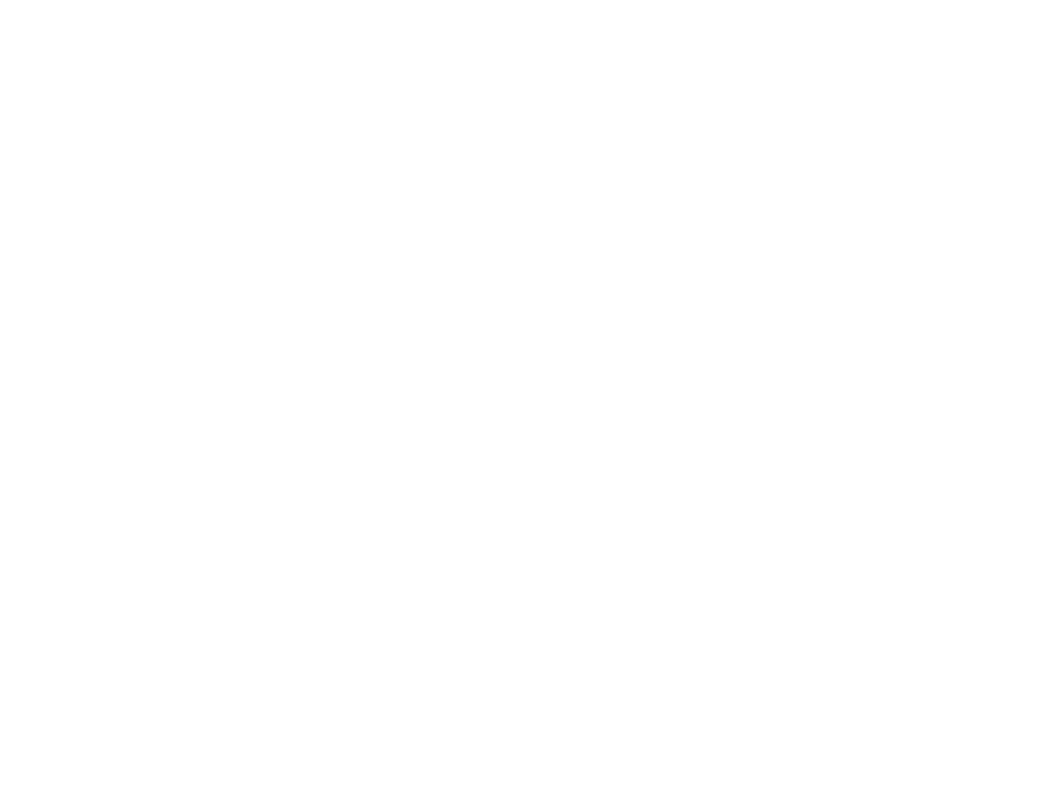
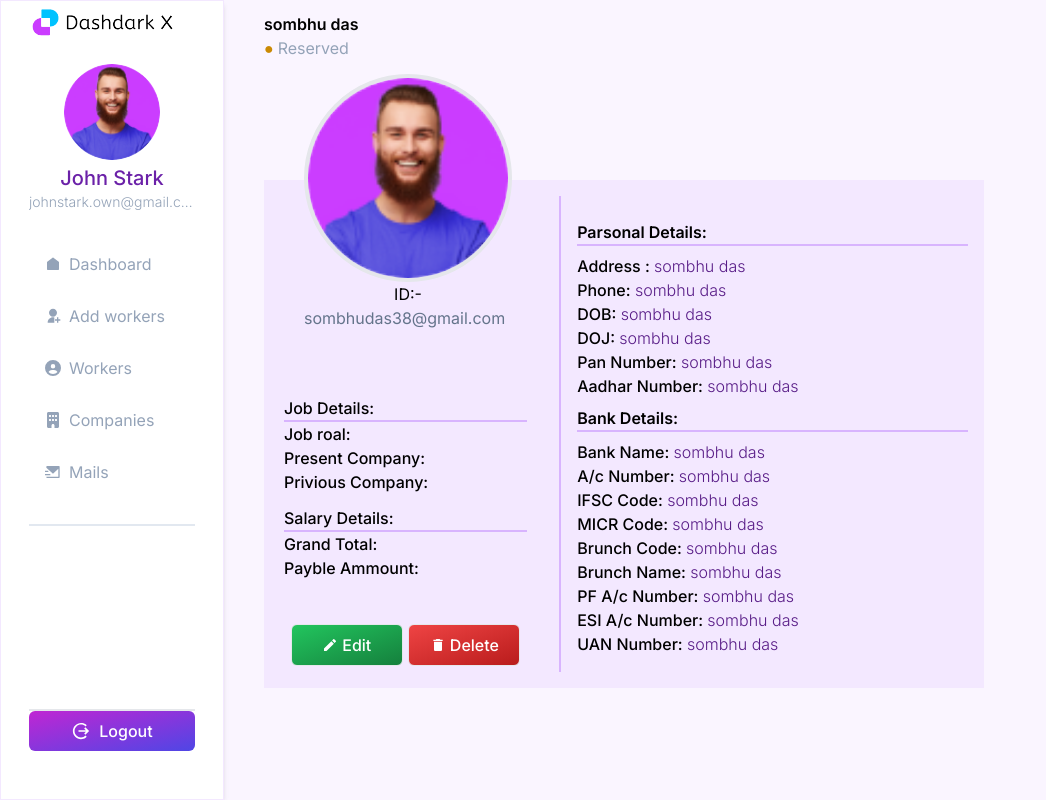
Before and after one commit to Sombhu2022/deteex-client, a React (Vite) app: page /workers/1 in a window 1280 px wide. Before the commit this address had no page. Shown: the whole page, without its empty margins (0-1046 px from the left). Built offline with nearby package versions, Linux system fonts and the light colour scheme; the HTML template or start-up script is replaced by a standard one.

Commit message:
profile page design

```diff
--- a/src/App.jsx
+++ b/src/App.jsx
@@ -7,6 +7,7 @@
 import AllCompanies from "./Pages/AllCompanies";
 import MailLists from "./Pages/MailLists";
 import Login from "./Pages/Login";
+import Profile from "./Components/profile/Profile";
 
 const App = () => {
     return (
@@ -16,6 +17,7 @@
                 <Route path="/" element={<Dashboard />} />
                 <Route path="/add-workers" element={<AddWorkers />} />
                 <Route path="/workers" element={<AllWorkers />} />
+                <Route path="/workers/:id" element={<Profile />} />
                 <Route path="/companies" element={<AllCompanies />} />
                 <Route path="/mail-lists" element={<MailLists />} />
             </Route>
--- /dev/null
+++ b/src/Components/profile/Profile.jsx
@@ -0,0 +1,171 @@
+import React from "react";
+
+import { data } from "../../json/worker.js";
+import { Link, useParams } from "react-router-dom";
+
+import { GoDotFill } from "react-icons/go";
+import dp from "../../assets/default_Profile_Pic.png";
+import back from "../../assets/background.jpeg";
+
+import { MdDelete } from "react-icons/md";
+import { MdEdit } from "react-icons/md";
+
+
+function Profile() {
+  const { id } = useParams();
+  const item = data[id];
+  return (
+    <div className=" h-full w-full p-3">
+      <div>
+        <h1 className="font-semibold">{item.name}</h1>
+        <p className="flex gap-1 ">
+          <p
+            className={`  ${
+              item.status === "Active"
+                ? "text-green-600 "
+                : item.status === "Inactive"
+                ? "text-red-600 "
+                : item.status === "Reserved"
+                ? "text-yellow-600"
+                : ""
+            }`}
+          >
+            &#9679;
+          </p>
+          <p className="text-slate-400">{item.status}</p>
+        </p>
+      </div>
+
+      {/* profile page */}
+      <div className="grid grid-cols-[2fr,3fr] w-[45rem] bg-purple-100 mt-[120px] gap-3 mb-44 py-4">
+        <div className="left  flex flex-col gap-11 px-3">
+          <div className="top relative flex flex-col gap-3 px-2">
+            <div className="info flex flex-col items-center justify-center px-5 absolute bottom-[250px]">
+              <img
+                src={dp}
+                alt=""
+                className="w-52 h-52 aspect-square rounded-full border-4"
+              />
+              <p>ID:- {item.id}</p>
+              <p className="w-full line-clamp-1 text-slate-500">{item.email}</p>
+            </div>
+            <div className="pt-[200px]">
+              <h2 className="border-b-2 border-purple-300 font-medium"> Job Details: </h2>
+              <p className="font-medium">Job roal:  <span className="font-light text-purple-900">{item.roal}</span></p>
+              <p className="font-medium">Present Company: <span className="font-light text-purple-900">{item.pCompany}</span></p>
+              <p className="font-medium">Privious Company: <span className="font-light text-purple-900">{item.prComnany}</span></p>
+            </div>
+            <div>
+              <h2 className="border-b-2 border-purple-300 font-medium"> Salary Details: </h2>
+              <p className="font-medium">Grand Total: <span className="font-light text-purple-900">{item.tAmmount}</span></p>
+              <p className="font-medium">Payble Ammount: <span className="font-light text-purple-900">{item.pAmmount}</span></p>
+            </div>
+          </div>
+          <div className="bottom flex justify-around mx-3">
+            {/* <Link className="border flex justify-center items-center w-20 gap-1"> */}
+            <Link className="border px-4 py-2 w-28 flex justify-center items-center gap-1 bg-gradient-to-br from-green-500 hover:bg-green-600 to-green-700 hover:to-green-800 rounded-md text-white  font-medium transition-all">
+            <MdEdit/>
+            <button>Edit</button>
+            </Link>
+            <Link className="border px-4 py-2 w-28 flex justify-center items-center gap-1 bg-gradient-to-br from-red-500 hover:bg-red-600 to-red-700 hover:to-red-800 rounded-md text-white  font-medium transition-all">
+            <MdDelete/>
+            <button>Delete</button>
+            </Link>
+          </div>
+        </div>
+        <div className="right w-full p-4 border-l-2 border-purple-300">
+        {/* <div className="border-l-2 border-purple-300"> */}
+            <div >
+                <h2 className="font-semibold border-b-2 border-purple-300 my-2">Parsonal Details: </h2>
+                <p className="font-medium"> Address :  <span className="font-light text-purple-900">{item.name}</span>{}</p>
+                <p className="font-medium">Phone: <span className="font-light text-purple-900">{item.name}</span></p>
+                <p className="font-medium">DOB: <span className="font-light text-purple-900">{item.name}</span> </p>
+                <p className="font-medium">DOJ: <span className="font-light text-purple-900">{item.name}</span> </p>
+                <p className="font-medium">Pan Number: <span className="font-light text-purple-900">{item.name}</span> </p>
+                <p className="font-medium">Aadhar Number:  <span className="font-light text-purple-900">{item.name}</span></p>
+            </div>
+            <div>
+                <h2 className="font-semibold border-b-2 border-purple-300 my-2">Bank Details: </h2>
+                <p className="font-medium">Bank Name: <span className="font-light text-purple-900">{item.name}</span></p>
+                <p className="font-medium">A/c Number: <span className="font-light text-purple-900">{item.name}</span> </p>
+                <p className="font-medium">IFSC Code: <span className="font-light text-purple-900">{item.name}</span></p>
+                <p className="font-medium">MICR Code:  <span className="font-light text-purple-900">{item.name}</span></p>
+                <p className="font-medium">Brunch Code:  <span className="font-light text-purple-900">{item.name}</span></p>
+                <p className="font-medium">Brunch Name:  <span className="font-light text-purple-900">{item.name}</span></p>
+              <p className="font-medium">PF A/c Number:  <span className="font-light text-purple-900">{item.name}</span></p>
+              <p className="font-medium">ESI A/c Number: <span className="font-light text-purple-900">{item.name}</span> </p>
+              <p className="font-medium">UAN Number:  <span className="font-light text-purple-900">{item.name}</span></p>
+            </div>
+
+
+        </div>
+        {/* </div> */}
+      </div>
+
+      {/* profile section */}
+
+      {/* <div className="border rounded-lg mt-32 grid grid-cols-[1fr,1.5fr] gap-6 px-4 py-6 bg-purple-100 w-[800px]">
+
+        left part
+        <div className="flex flex-col justify-between  px-3">
+
+          <div className="w-[300px] flex flex-col items-center pb-5 border-b-2 border-purple-300 ">
+
+            <div className=" h-60 w-60 border-4 rounded-full">
+            <img src={dp} className="h-full w-full rounded-full" alt="" />
+            </div>
+            <p className="text-center">{item.id}</p>
+            <p className="text-center truncate w-[100%] text-slate-500">{item.email}</p>
+          </div>
+          <div  className="">
+            <p>job roal: {item.roal}</p>
+            <p>present company: {item.pCompany}</p>
+            <p>privious company: {item.prComnany}</p>
+          </div>
+          <div>
+            <h1> Salary Details: </h1>
+            <p>Grand Total: {item.tAmmount}</p>
+            <p>Payble Ammount: {item.pAmmount}</p>
+          </div>
+          <div>
+            <Link>
+               <button> Edit </button>
+            </Link>
+            <Link>
+               <button> Delete </button>
+            </Link>
+          </div>
+        </div>
+
+        right part
+        <div className="border-l-2 border-purple-300">
+            <div >
+                <h2>Parsonal Details: </h2>
+                <p> Address : {}</p>
+                <p>Phone:</p>
+                <p>DOB: </p>
+                <p>DOJ: </p>
+                <p>Pan Number: </p>
+                <p>Aadhar Number: </p>
+            </div>
+            <div>
+                <h2>Bank Details: </h2>
+                <p>Bank Name:</p>
+                <p>A/c Number: </p>
+                <p>IFSC Code:</p>
+                <p>MICR Code: </p>
+                <p>Brunch Code: </p>
+                <p>Brunch Name: </p>
+            </div>
+             <div>
+              <p>PF A/c Number: </p>
+              <p>ESI A/c Number: </p>
+              <p>UAN Number: </p>
+             </div>
+        </div>
+      </div> */}
+    </div>
+  );
+}
+
+export default Profile;
--- a/src/Pages/AllWorkers.jsx
+++ b/src/Pages/AllWorkers.jsx
@@ -32,7 +32,7 @@
       </div>
 
       {/* catagory wise total workers */}
-      <div className=" flex gap-5 justify-between items-center w-full ">
+      <div className=" flex gap-5 px-2 justify-between items-center w-full ">
         <WorkerQuickAccess
           icon={icon1}
           heading={"All Workers"}
@@ -66,12 +66,12 @@
       <div className="mt-8 border  bg-purple-100 p-2 rounded-lg">
         <div className="flex justify-between items-center border-b-2 border-b-purple-200 p-3">
           <p className="font-semibold">{heading}</p>
-          <p>1-10 of 200 </p>
+          <p> <b className="text-purple-600">1-10</b> of 200 </p>
         </div>
 
         {/* workers container */}
         <div className=" mt-3">
-          <div className="p-4 px-8 grid grid-cols-[1.5fr,repeat(4,1fr),0.5fr] border-b bg-purple-200 rounded-md">
+          <div className="p-4 px-8 grid grid-cols-[1.5fr,repeat(4,1fr),0.5fr] border bg-purple-200 rounded-md">
             <p className="flex gap-1 items-center text-purple-800 text-lg font-medium">
               <FaUser />
               Name
@@ -143,7 +143,7 @@
       </div>
 
       <div className="flex justify-between items-center my-6 pb-8">
-        <p>1-10 of 220</p>
+        <p> <b>1-10</b> of 220</p>
 
         {/* buttons */}
         <p className="flex items-center gap-6 text-gray-800">
--- a/src/json/worker.js
+++ b/src/json/worker.js
@@ -1,11 +1,15 @@
 export const data = [
     {
+        id: "DX-1234",
         name:"sombhu das",
-        email:"sombhudas38@gmail.com",
+        roal:"developer",
+        prCompany:"HCL",
+        pCompany:"VIVO",
+        email:"sombhudas38@gmail.comf uv fhvhfbhbhb ufhhbv hhfhsdhry ybvbzksidwe",
         phone:7047808326,
         location:"kolkata",
         company:"google",
-        status:"Reserved"
+        status:"Active"
     },
     {
         name:"sombhu das",
```
